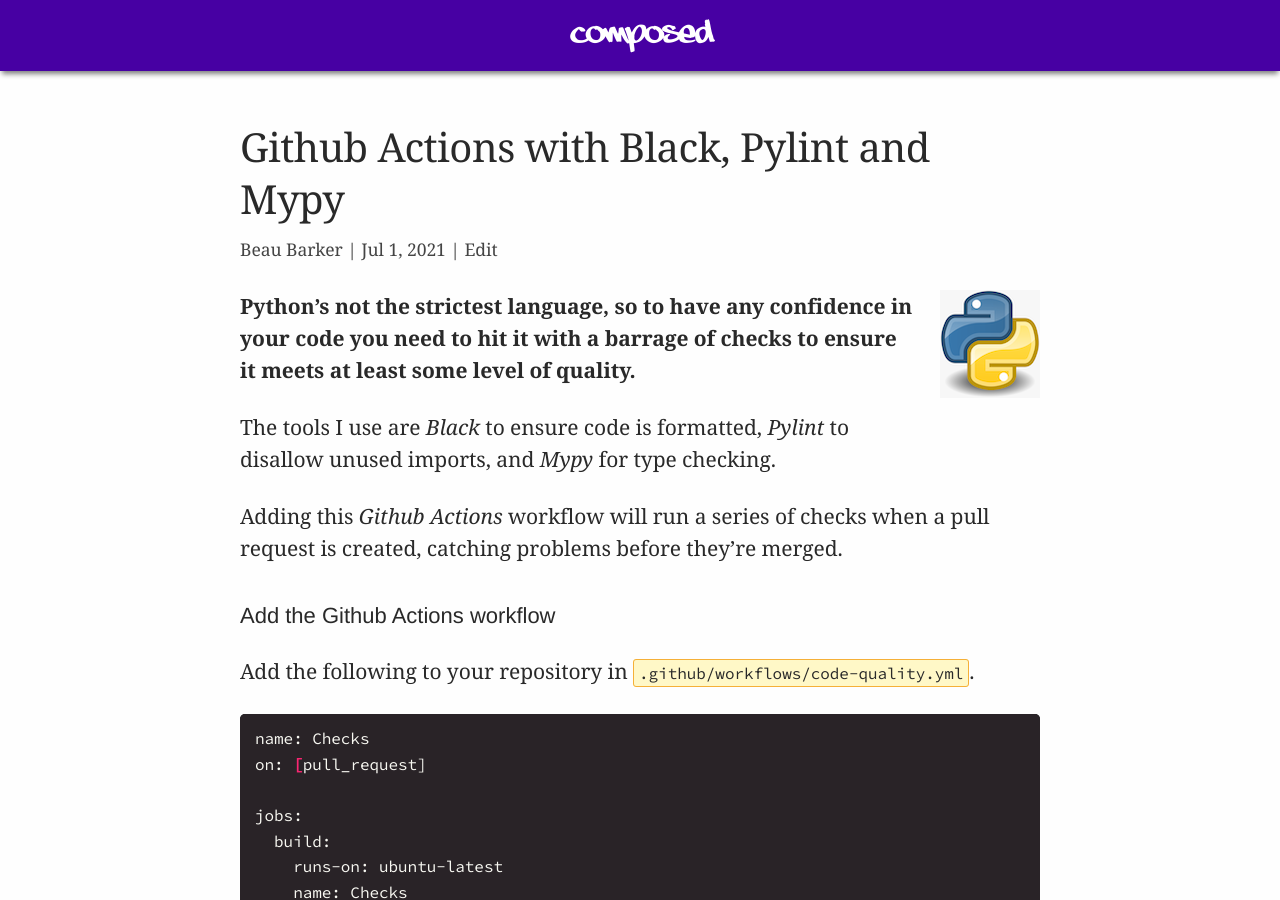
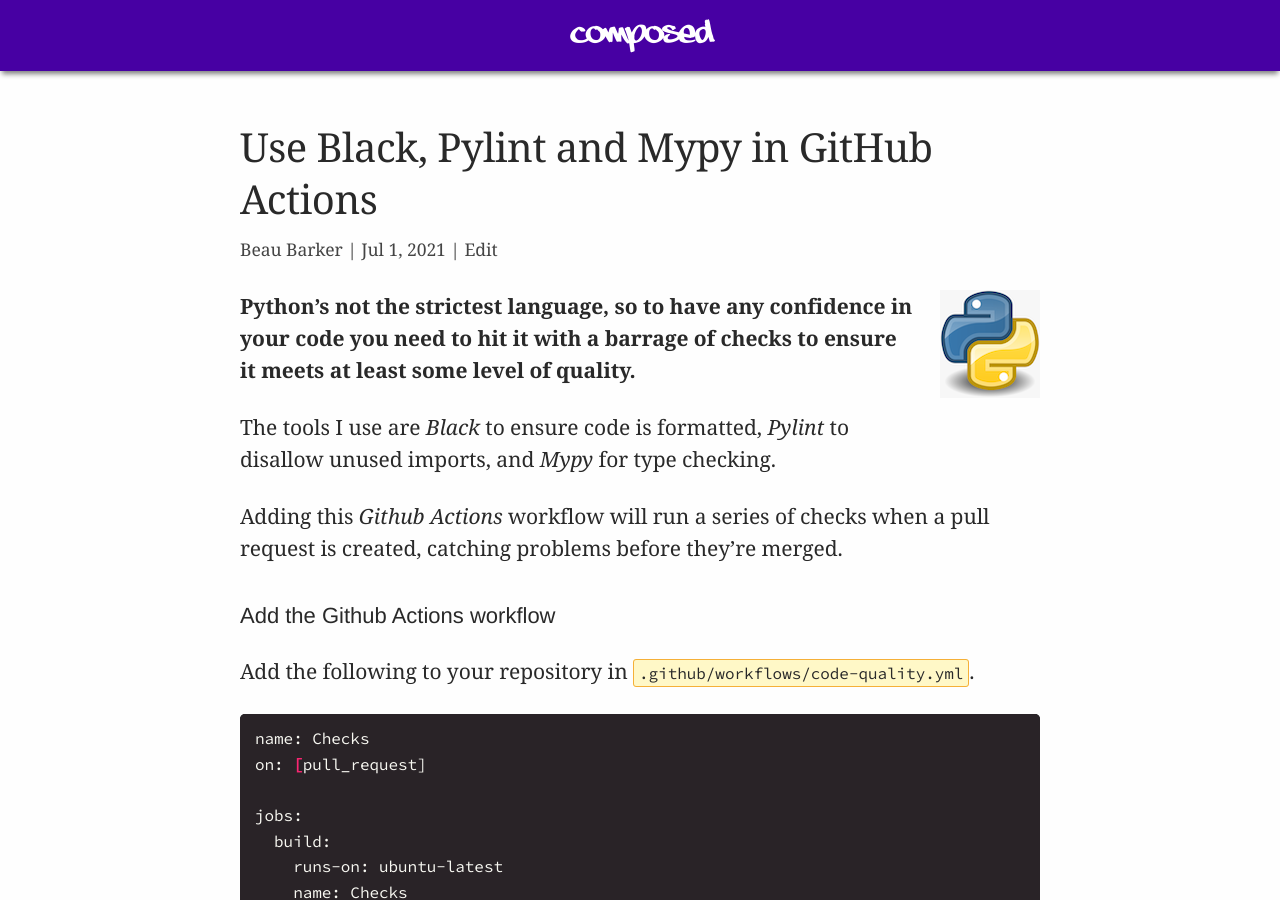
Before and after one commit to explodinglabs/explodinglabs.github.io, a Jekyll site: the page built from docs/_posts/python/2021-07-01-code-quality-github-actions.markdown, in a window 1280 px wide and 900 px high. Built offline with Jekyll 4.4.1, drawn with Linux system fonts in a browser that asks for light colours.

Commit message:
Update 2021-07-01-code-quality-github-actions.markdown

```diff
--- a/docs/_posts/python/2021-07-01-code-quality-github-actions.markdown
+++ b/docs/_posts/python/2021-07-01-code-quality-github-actions.markdown
@@ -1,7 +1,7 @@
 ---
 layout: post
 category: python
-title:  Github Actions with Black, Pylint and Mypy
+title:  Use Black, Pylint and Mypy in GitHub Actions
 permalink: /python/github-actions
 ---
 <div class="wide-logos" markdown="1">
```
